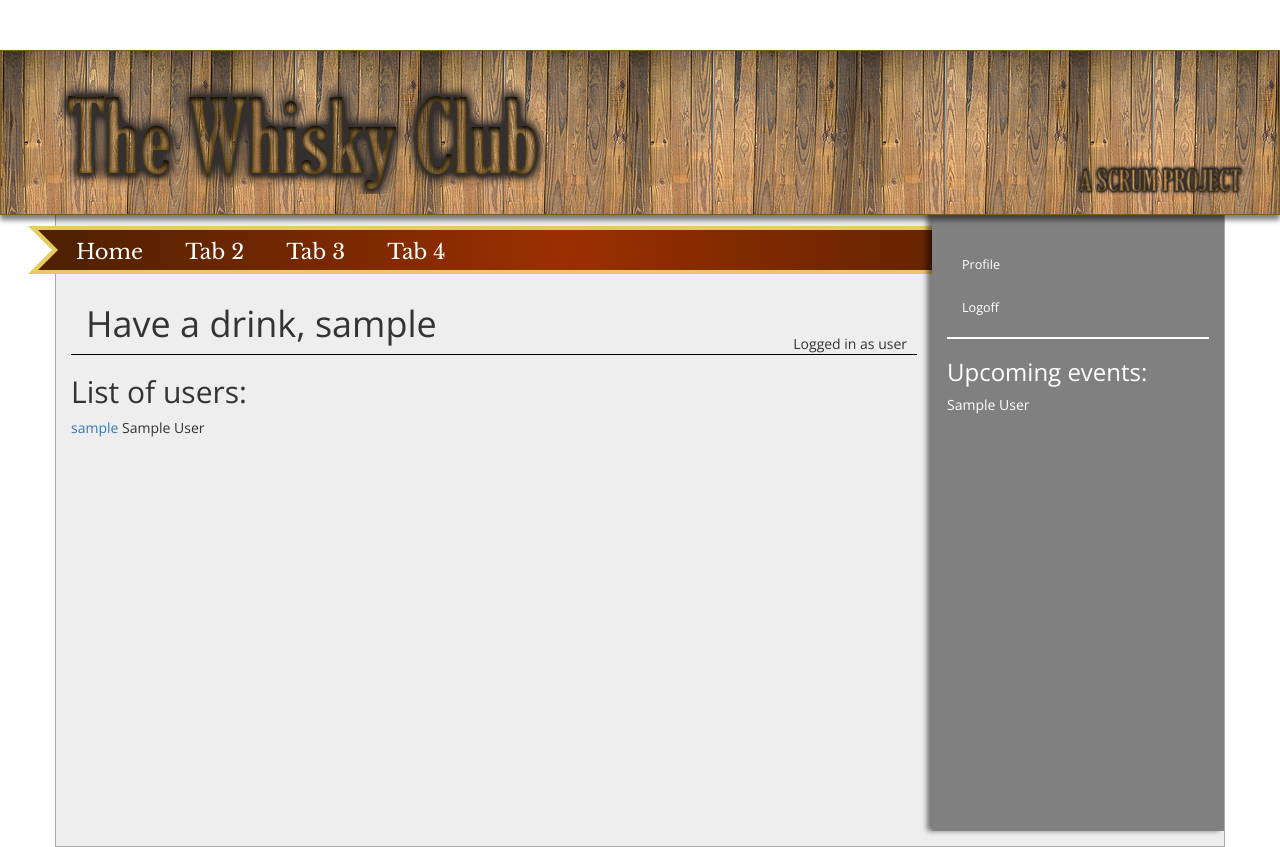
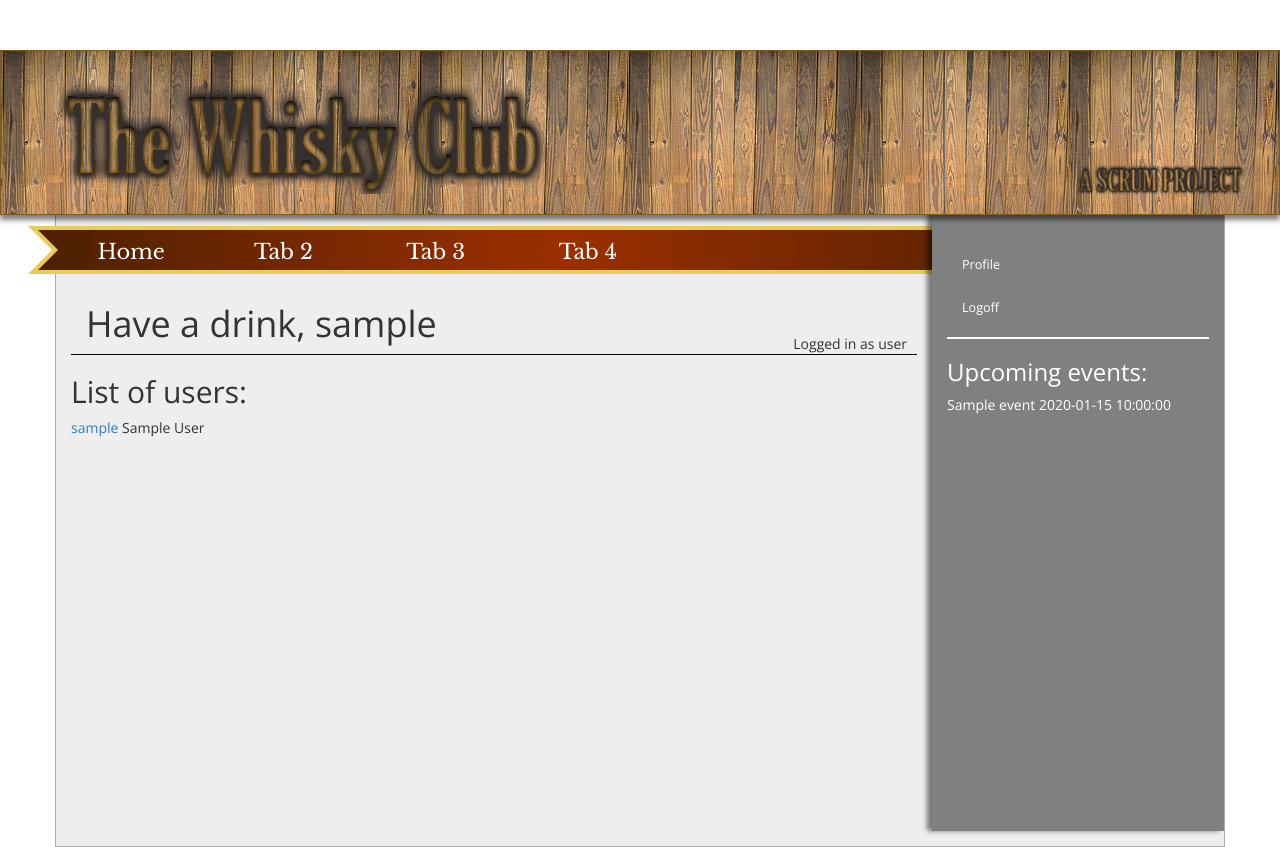
Before and after one commit to Joeki84/ScrumWhisky, a PHP site: template html/homepage.html.twig in a window 1280 px wide. Run offline with PHP 8.4, Linux system fonts and the light colour scheme; the template is opened without the code that fills it: most values are stand-ins (such as "Sample title", 1, 10 or a date in 2020); some libraries are stand-ins or nearby versions.

Commit message:
event variables updated

```diff
--- a/css/whisky.css
+++ b/css/whisky.css
@@ -152,11 +152,13 @@ div#bookmark div {
   margin-left: -15px;
 }
 #topmenu a {
+  text-align: center;
   color: white;
   border: none;
   padding: 7px 20px;
 }
 #topmenu li {
+  width: 15%;
   height: 40px;
 }
 #topmenu ul {
@@ -174,7 +176,7 @@ div#bookmark div {
   border-bottom: solid #e7cc59 4px;
   height: 40px;
 }
-#topmenu a:hover {
+#topmenu li a:hover, #topmenu li a:focus {
   -webkit-border-radius: 0px;
   -moz-border-radius: 0px;
   border-radius: 0px;
--- a/html/homepage.html.twig
+++ b/html/homepage.html.twig
@@ -51,7 +51,7 @@
         <h3>Upcoming events:</h3>
         <ul>
         {% for event in events %}
-          <li>{{ event.getFirstName() }} {{ event.getSurname() }}</li>
+          <li>{{ event.Title() }} {{ event.EventDate() }}</li>
         {% endfor %}
         </ul>
       </div>
```
